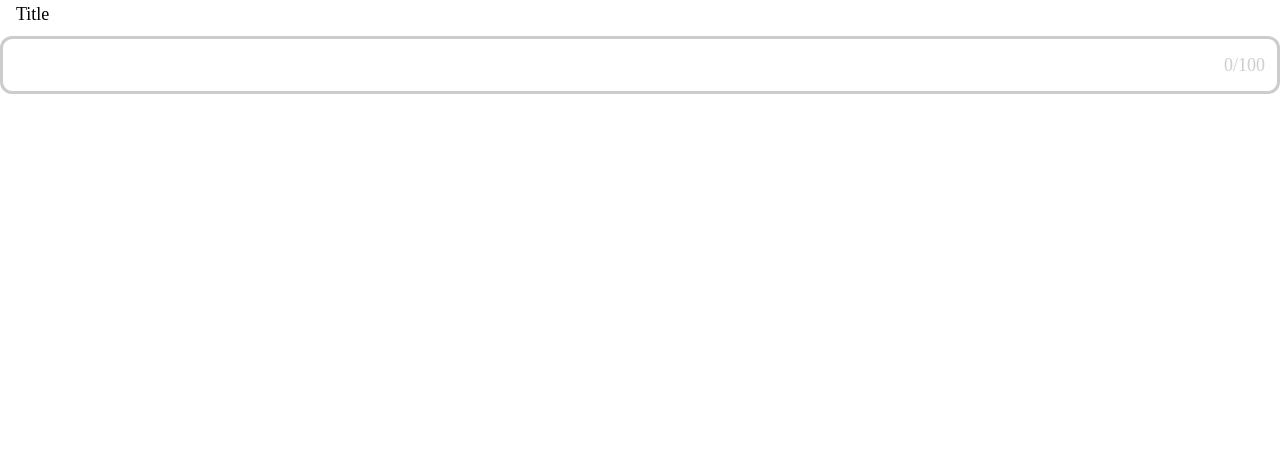
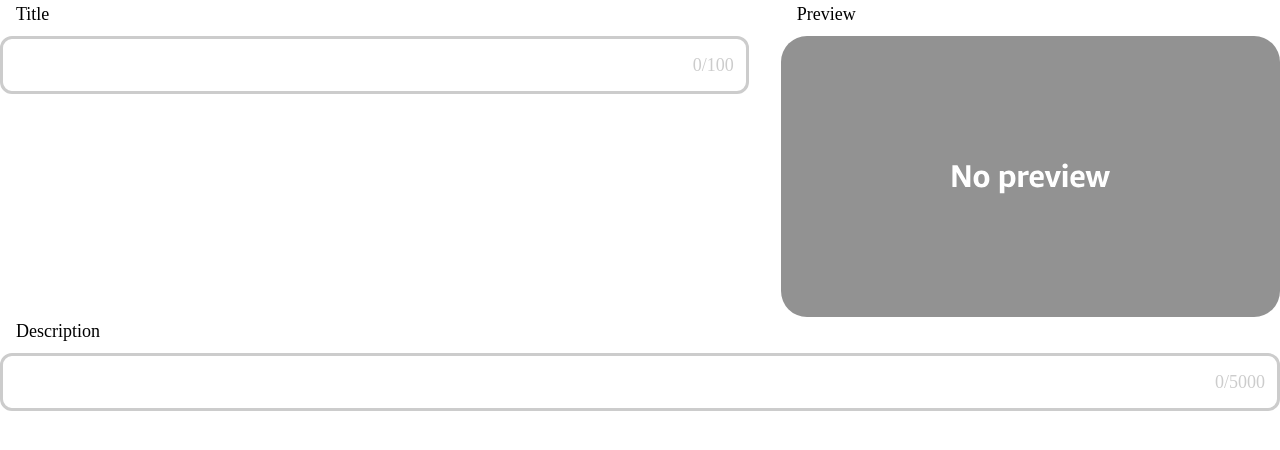
Before and after one commit to SergeyCherepiuk/videohosting, a SvelteKit app in the folder client/: page / in a window 1280 px wide. Shown: the top 450 px of the page. Built offline with nearby package versions, Linux system fonts and the light colour scheme.

Commit message:
Started implementing UploadWindow component

```diff
--- /dev/null
+++ b/client/src/components/upload/Preview.svelte
@@ -0,0 +1 @@
+<img src="/images/preview_placeholder.svg" alt="Preview placeholder" class="rounded-xl" />
--- a/client/src/components/upload/TextField.svelte
+++ b/client/src/components/upload/TextField.svelte
@@ -1,36 +1,40 @@
 <script lang="ts">
-    import { onMount } from 'svelte';
     import { TFState, TFEvent, useTextFieldMachine } from '../../state/textfield';
 
     export let name: string;
     export let text: string;
     export let limit: number | null = null;
     export let singleLine: boolean = true;
+    export let minHeightPx: number = 0;
 
     let { state, send } = useTextFieldMachine(TFState.Unfocused);
     function onFocus() { send(TFEvent.Focus) }
     function onBlur() { send(TFEvent.Unfocus) }
 
-    onMount(() => {
-        let input = document.getElementById("input") as HTMLTextAreaElement;
-        input.oninput = () => {
+    function sanitize(e: Event) {
+        let el = (e.target as HTMLTextAreaElement)
         if (singleLine) {
-                input.value = input.value.replaceAll("\n", "");
+            el.value = el.value.replaceAll("\n", "");
         }
-            text = input.value;
+        text = el.value;
+    }
 
-            if (limit && text.length > limit) {
+    function checkLimit(e: Event) {
+        let value = (e.target as HTMLTextAreaElement).value
+        if (limit && value.length > limit) {
             send(TFEvent.ExceedLimit);
         } else if (limit) {
             send(TFEvent.BackToLimit);
         }
+    }
 
-            input.style.height = "0px";
-            input.style.height = (input.scrollHeight) + "px";
-        };
-    });
+    function autoScale(e: Event) {
+        let el = (e.target as HTMLTextAreaElement)
+        el.style.height = "0px";
+        el.style.height = Math.max(el.scrollHeight, minHeightPx) + "px";
+    }
 
-    let preloadColors = [
+    [
         "border-gray-70", "border-blue-50", "border-red-50",
         "outline-transparent", "outline-blue-90", "outline-red-90",
         "text-red-50", "text-gray-70",
@@ -50,14 +54,16 @@
         : "outline-transparent hover:outline-3 hover:outline-blue-90"
     }">
 
-    <div id="scroll" class="flex flex-1 overflow-auto max-h-80 direction-rtl">
+    <div class="flex flex-1 h-full overflow-auto max-h-80 direction-rtl">
         <textarea
-            id="input" {name} rows="1"
+            {name}
+            rows="1"
             class="
                 resize-none outline-none
-                flex-grow p-3
+                flex-grow p-3 min-h-{minHeightPx}
                 font-amazon-ember text-lg break-words
                 rounded-xl direction-ltr"
+            on:input={e => { sanitize(e); checkLimit(e); autoScale(e) }}
             on:focus={onFocus} on:blur={onBlur} />
     </div>
 
--- a/client/src/components/upload/UploadWindow.svelte
+++ b/client/src/components/upload/UploadWindow.svelte
@@ -1,56 +1,27 @@
 <script lang="ts">
-    import { parseEvent, type ServerSentEvent } from "../../sse/sse";
+    import Label from "./Label.svelte";
+    import Preview from "./Preview.svelte";
+    import TextField from "./TextField.svelte";
 
-    let input: HTMLInputElement
-    let files: FileList
-    let progress: string = ""
-
-    function validateFileFormat() {
-        if (!files.item(0)?.type?.startsWith("video/")) {
-            input.value = ""
-            alert("Only video file are allowed")
-        }
-    }
-
-    async function uploadFile() {
-        if (files.length <= 0) {
-            return
-        }
-
-        let formData = new FormData()
-        formData.append("file", files.item(0) as Blob)
-        fetch("http://localhost:3000/upload", {
-            method: "POST",
-            headers: {
-                "Accept": "text/event-stream",
-                "Cache-Control": "no-cache",
-                "Connection": "keep-alive",
-            },
-            body: formData,
-        }).then(async (response) => {
-            if (response.ok && response.body) {
-                let reader = response.body.getReader()
-                let decoder = new TextDecoder("utf-8");
-
-                while (true) {
-                    let { done, value } = await reader.read()
-                    if (done) return
-
-                    let event: ServerSentEvent = parseEvent(decoder.decode(value))
-                    let data: { progress: number } = JSON.parse(event.data)
-                    progress = `${data.progress * 100}%`
-                }
-            }
-        })
-    }
+    let title: string
+    let description: string
+    $: console.log(title, description)
 </script>
 
-<input
-    type="file"
-    name="video"
-    accept="video/*"
-    bind:files
-    bind:this={input}
-    on:change={validateFileFormat} />
-<button on:click={uploadFile}>Submit</button>
-<p>{progress}</p>
+<div class="flex flex-col">
+    <div class="flex flex-row gap-8">
+        <div class="flex-3">
+            <Label label="Title">
+                <TextField name="title" bind:text={title} limit={100} />
+            </Label>
+        </div>
+        <div class="flex-2">
+            <Label label="Preview">
+                <Preview />
+            </Label>
+        </div>
+    </div>
+    <Label label="Description">
+        <TextField name="description" bind:text={description} singleLine={false} limit={5000} minHeightPx={192} />
+    </Label>
+</div>
--- a/client/src/routes/+page.svelte
+++ b/client/src/routes/+page.svelte
@@ -1,10 +1,5 @@
 <script lang="ts">
-    import Label from "../components/upload/Label.svelte";
-    import TextField from "../components/upload/TextField.svelte";
-
-    let title: string;
+    import UploadWindow from "../components/upload/UploadWindow.svelte";
 </script>
 
-<Label label="Title">
-    <TextField bind:text={title} name="title" limit={100} singleLine={false} />
-</Label>
+<UploadWindow />
--- a/client/tailwind.config.js
+++ b/client/tailwind.config.js
@@ -25,6 +25,13 @@ export default {
       outlineWidth: {
         "3": "3px",
       },
+      flex: {
+        "2": "2 2 0%",
+        "3": "3 3 0%",
+      },
+      minHeight: {
+        "192": "192px",
+      },
     },
   },
   plugins: [],
```
Also changed, not shown: client/static/images/preview_placeholder.svg (added). Lines whose indentation alone changed are shown as unchanged.
